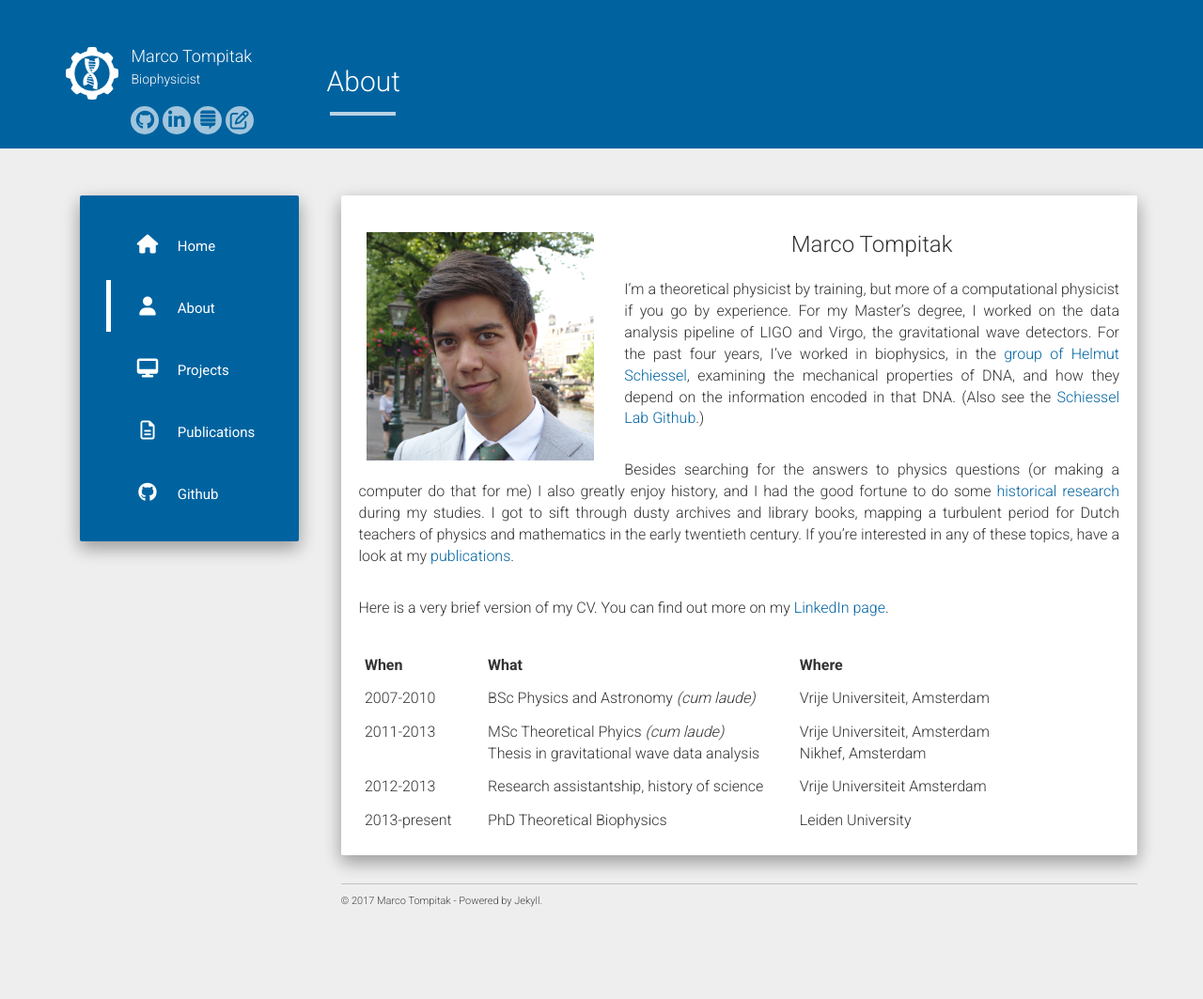
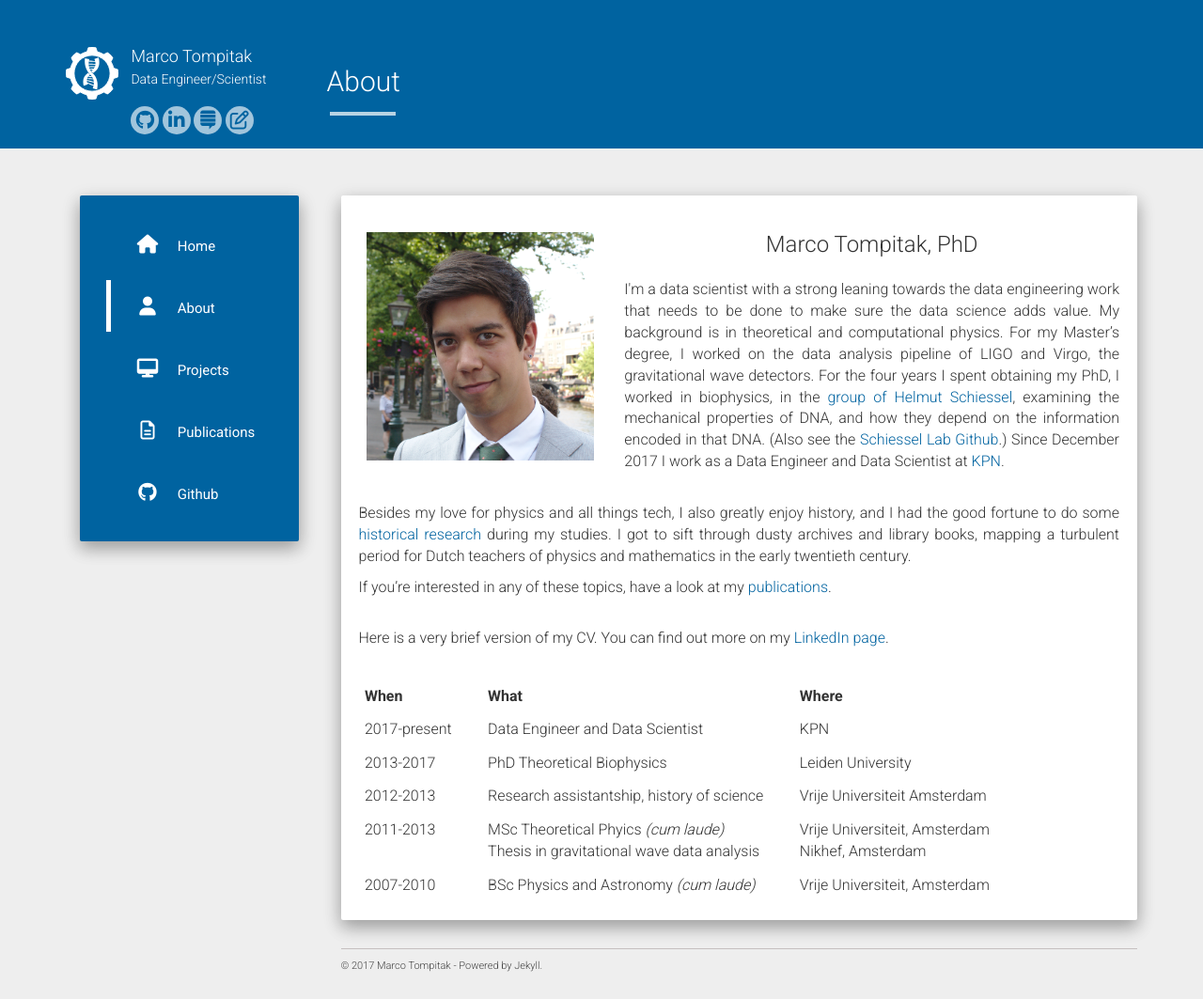
Before and after one commit to marcotompitak/marcotompitak.github.io, a Jekyll site: the page built from about.md, in a window 1280 px wide. Shown: the whole page at 94% size. Built offline with Jekyll 4.4.1, drawn with Linux system fonts in a browser that asks for light colours; nearby versions of some CDN libraries; before the commit the page ends 994 px from its top, so only the background shows below that.

Commit message:
Updated with new info from 2018

```diff
--- a/_config.yml
+++ b/_config.yml
@@ -1,9 +1,9 @@
-title: Marco Tompitak
+title: Marco Tompitak, PhD
 description: My GitHub Page
 author: Marco Tompitak
 logo: /static/img/avatar.svg
 github: https://github.com/marcotompitak
-about: Biophysicist
+about: Data Engineer/Scientist
 
 baseurl: ""
 url: ""
--- a/about.md
+++ b/about.md
@@ -9,13 +9,15 @@ permalink: /about/
 
 <img src="/static/img/me.png" style="float:left; width: 30%; max-width: 20em; margin-left: 0.5em; margin-top: 0; margin-right: 2em">
 
-<h3 style="text-align:center; margin-bottom:1em"> Marco Tompitak </h3>
+<h3 style="text-align:center; margin-bottom:1em"> Marco Tompitak, PhD </h3>
 
-<p style="margin-bottom:2em">I’m a theoretical physicist by training, but more of a computational physicist if you go by experience. For my Master’s degree, I worked on the data analysis pipeline of LIGO and Virgo, the gravitational wave detectors. For the past four years, I’ve worked in biophysics, in the <a href="http://lorentz.leidenuniv.nl/~schiessel/">group of Helmut Schiessel</a>, examining the mechanical properties of DNA, and how they depend on the information encoded in that DNA. (Also see the <a href="https://schiessellab.github.io/index.html">Schiessel Lab Github</a>.)
+<p style="margin-bottom:2em">I'm a data scientist with a strong leaning towards the data engineering work that needs to be done to make sure the data science adds value. My background is in theoretical and computational physics. For my Master’s degree, I worked on the data analysis pipeline of LIGO and Virgo, the gravitational wave detectors. For the four years I spent obtaining my PhD, I worked in biophysics, in the <a href="http://lorentz.leidenuniv.nl/~schiessel/">group of Helmut Schiessel</a>, examining the mechanical properties of DNA, and how they depend on the information encoded in that DNA. (Also see the <a href="https://schiessellab.github.io/index.html">Schiessel Lab Github</a>.) Since December 2017 I work as a Data Engineer and Data Scientist at <a href="https://github.com/kpnDataScienceLab">KPN</a>.
 </p>
 
-<p style="margin-bottom:2em">
-Besides searching for the answers to physics questions (or making a computer do that for me) I also greatly enjoy history, and I had the good fortune to do some <a href="http://www.gewina-studium.nl/articles/10.18352/studium.10109/">historical research</a> during my studies. I got to sift through dusty archives and library books, mapping a turbulent period for Dutch teachers of physics and mathematics in the early twentieth century. If you’re interested in any of these topics, have a look at my <a href="/publications/">publications</a>.</p>
+<p>
+Besides my love for physics and all things tech, I also greatly enjoy history, and I had the good fortune to do some <a href="http://www.gewina-studium.nl/articles/10.18352/studium.10109/">historical research</a> during my studies. I got to sift through dusty archives and library books, mapping a turbulent period for Dutch teachers of physics and mathematics in the early twentieth century.</p>
+
+<p style="margin-bottom:2em">If you’re interested in any of these topics, have a look at my <a href="/publications/">publications</a>.</p>
 
 <p style="margin-bottom:2em">Here is a very brief version of my CV. You can find out more on my <a href="https://www.linkedin.com/in/marcotompitak/">LinkedIn page</a>.</p>
 
@@ -30,9 +32,19 @@ Besides searching for the answers to physics questions (or making a computer do
       <td style="padding:0.4em; padding-left:2em"><b>Where</b></td>
     </tr>
     <tr>
-      <td style="padding:0.4em">2007-2010</td>
-      <td style="padding:0.4em; padding-left:2em">BSc Physics and Astronomy <em>(cum laude)</em></td>
-      <td style="padding:0.4em; padding-left:2em">Vrije Universiteit, Amsterdam</td>
+      <td style="padding:0.4em">2017-present</td>
+      <td style="padding:0.4em; padding-left:2em">Data Engineer and Data Scientist</td>
+      <td style="padding:0.4em; padding-left:2em">KPN</td>
+    </tr>
+    <tr>
+      <td style="padding:0.4em">2013-2017</td>
+      <td style="padding:0.4em; padding-left:2em">PhD Theoretical Biophysics</td>
+      <td style="padding:0.4em; padding-left:2em">Leiden University</td>
+    </tr>
+    <tr>
+      <td style="padding:0.4em">2012-2013</td>
+      <td style="padding:0.4em; padding-left:2em">Research assistantship, history of science</td>
+      <td style="padding:0.4em; padding-left:2em">Vrije Universiteit Amsterdam</td>
     </tr>
     <tr>
       <td style="padding:0.4em; padding-bottom: 0em">2011-2013</td>
@@ -45,14 +57,9 @@ Besides searching for the answers to physics questions (or making a computer do
       <td style="padding:0.4em; padding-left:2em; padding-top: 0em">Nikhef, Amsterdam</td>
     </tr>
     <tr>
-      <td style="padding:0.4em">2012-2013</td>
-      <td style="padding:0.4em; padding-left:2em">Research assistantship, history of science</td>
-      <td style="padding:0.4em; padding-left:2em">Vrije Universiteit Amsterdam</td>
-    </tr>
-    <tr>
-      <td style="padding:0.4em">2013-present</td>
-      <td style="padding:0.4em; padding-left:2em">PhD Theoretical Biophysics</td>
-      <td style="padding:0.4em; padding-left:2em">Leiden University</td>
+      <td style="padding:0.4em">2007-2010</td>
+      <td style="padding:0.4em; padding-left:2em">BSc Physics and Astronomy <em>(cum laude)</em></td>
+      <td style="padding:0.4em; padding-left:2em">Vrije Universiteit, Amsterdam</td>
     </tr>
   </tbody>
 </table>
--- a/index.html
+++ b/index.html
@@ -5,7 +5,7 @@ title: Home
 
 <div class="row" style="padding:1em">
 
-    <p>My name is Marco. I'm a physicist, occasionally a historian, and I love playing around with data. On these pages I keep track of things I've done.</p>
+    <p>My name is Marco. I'm a data engineer and data scientist with a background in physics (and a little bit of history). On these pages I keep track of things I've done.</p>
 
     <p>You may be looking for one of the following:</p>
 
```
Also changed, not shown: _data/projects.json (+8 -0 lines), pages/Deperson.md (added, +12 -0 lines), static/projects/default.png (added).
